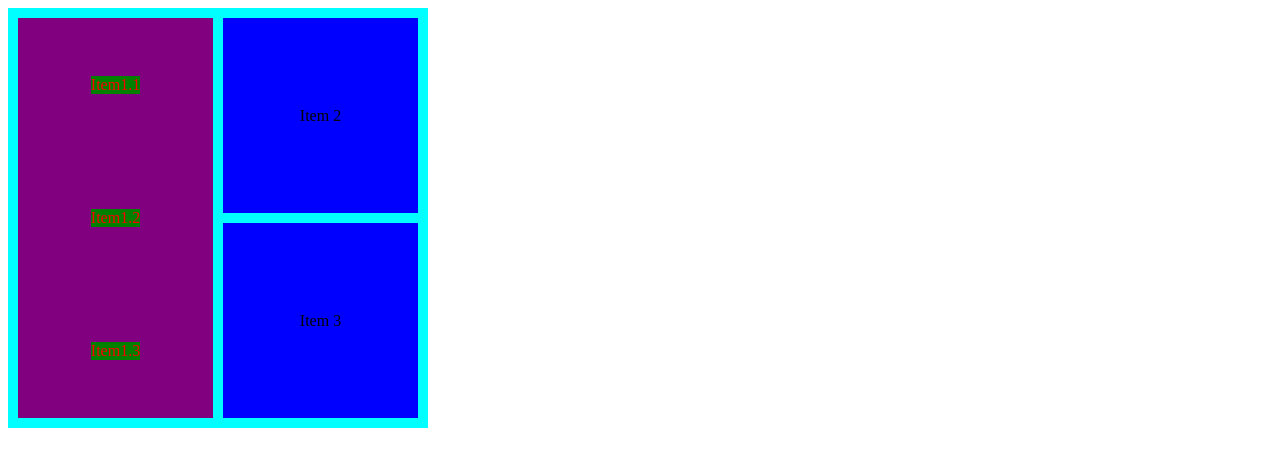
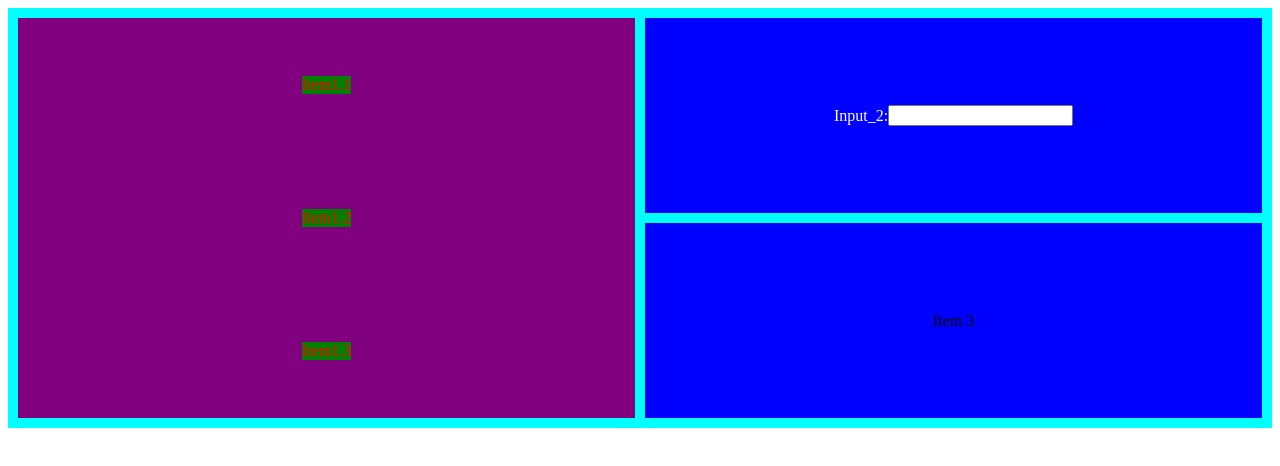
Before and after one commit to nima-nourinejad/css-design, a plain HTML site: page index.html in a window 1280 px wide. Drawn offline with Linux system fonts and the light colour scheme.

Commit message:
added a text input with options

```diff
--- a/index.html
+++ b/index.html
@@ -10,7 +10,14 @@
 				<div class="flex_item">Item1.2</div>
 				<div class="flex_item">Item1.3</div>
 			</div>
-            <div class="grid_item_2">Item 2</div>
+            <div class="grid_item_2">
+				<label for="input_2" style="color: white;">Input_2: </label>
+				<input type="text" id="input_2" list="options">
+				<datalist id="options">
+					<option value="a">
+					<option value="b">
+				</datalist>
+			</div>
             <div class="grid_item_3">Item 3</div>
 
 		</div>
--- a/style.css
+++ b/style.css
@@ -1,5 +1,4 @@
 .grid_container{
-	width: 400px;
 	height: 400px;
 	display: grid;
 	grid-template-columns: repeat(10, 1fr);
```
